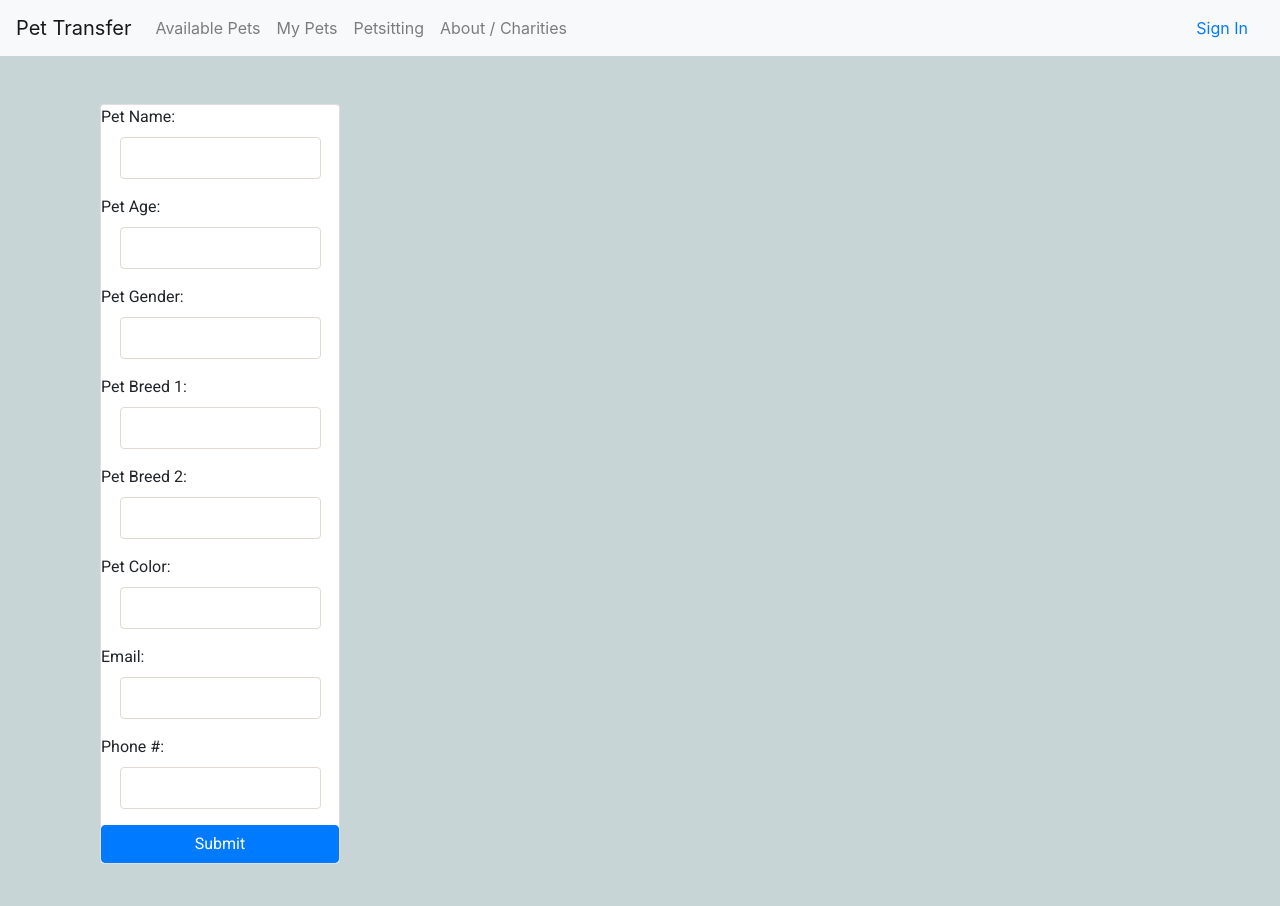
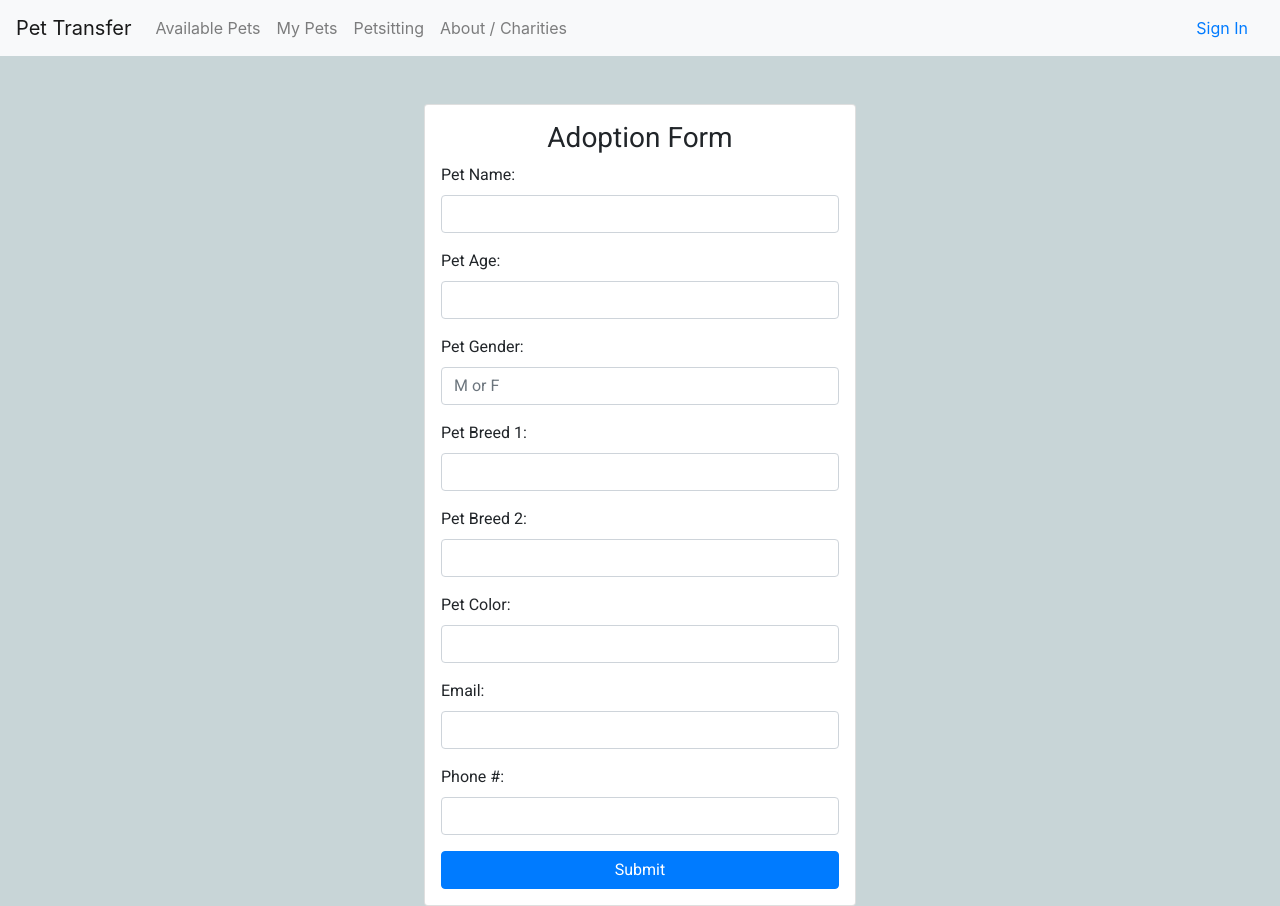
Before and after one commit to erwinmedina/pet-transfer, a React (Create React App) app: page /mypets in a window 1280 px wide. Before the commit the page ends 864 px from the top, so only its background shows below. Built offline with nearby package versions, Linux system fonts and the light colour scheme.

Commit message:
mypets form css implemented. still working on functionality

```diff
--- a/src/pages/MyPets/MyPets.css
+++ b/src/pages/MyPets/MyPets.css
@@ -0,0 +1,9 @@
+.cardContainer {
+    /* width: 50%; */
+    display: flex;
+    justify-content: center;
+}
+
+.cardCardContainer {
+    width: 40% !important;
+}
--- a/src/pages/MyPets/MyPets.jsx
+++ b/src/pages/MyPets/MyPets.jsx
@@ -1,39 +1,42 @@
+import "./MyPets.css"
+
 export default function MyPets() {
     return (
         <div className="container">
-             <div class="container mt-5">
-                <div class="card">
+             <div className="container cardContainer mt-5">
+                <div className="card cardCardContainer p-3">
+                    <h3>Adoption Form</h3>
                     <div className="form-group">
                         <label htmlFor="">Pet Name:</label>
-                        <input type="text"/>
+                        <input className="form-control" type="text"/>
                     </div>
                     <div className="form-group">
                         <label htmlFor="">Pet Age:</label>
-                        <input type="text"/>
+                        <input className="form-control" type="number"/>
                     </div>
                     <div className="form-group">
                         <label htmlFor="">Pet Gender:</label>
-                        <input type="text"/>
+                        <input className="form-control" placeholder="M or F" type="text"/>
                     </div>
                     <div className="form-group">
                         <label htmlFor="">Pet Breed 1:</label>
-                        <input type="text"/>
+                        <input className="form-control" type="text"/>
                     </div>
                     <div className="form-group">
                         <label htmlFor="">Pet Breed 2:</label>
-                        <input type="text"/>
+                        <input className="form-control" type="text"/>
                     </div>
                     <div className="form-group">
                         <label htmlFor="">Pet Color:</label>
-                        <input type="text"/>
+                        <input className="form-control" type="text"/>
                     </div>
                     <div className="form-group">
                         <label htmlFor="">Email:</label>
-                        <input type="text"/>
+                        <input className="form-control" type="text"/>
                     </div>
                     <div className="form-group">
                         <label htmlFor="">Phone #:</label>
-                        <input type="text"/>
+                        <input className="form-control" type="text"/>
                     </div>
                     <div className="btn btn-primary">Submit</div>
                 </div>
```
